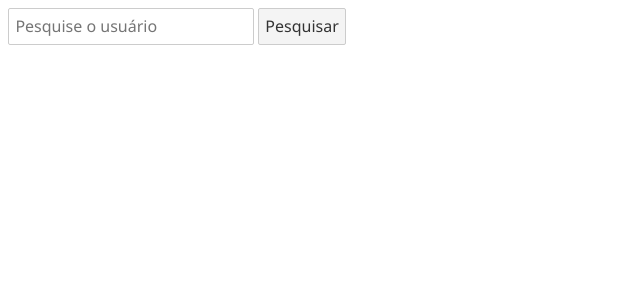
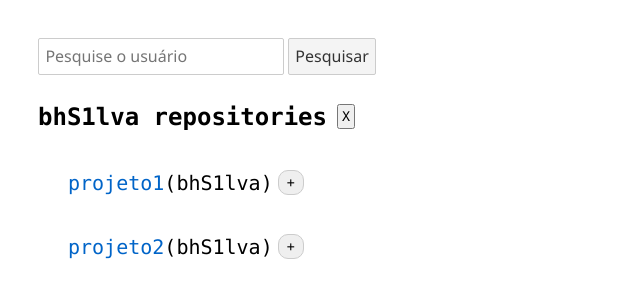
Before and after one commit to bhS1lva/Projeto-repo-keeper, a Svelte app: page / in a window 1280 px wide. Shown: the top 300 px of the page, without its empty margins (0-640 px from the left). Built offline with nearby package versions, Linux system fonts and the light colour scheme.

Commit message:
novos componentes adicionados para otimização

```diff
--- a/public/global.css
+++ b/public/global.css
@@ -1,5 +1,6 @@
 body {
 	font-family: "Segoe UI";
+	padding: 30px;
 }
 code {
 	font-size: 15px;
--- a/src/App.svelte
+++ b/src/App.svelte
@@ -1,18 +1,18 @@
 <script lang="ts">
 
-    import Repositories from "./components/Repositories/Repositories.svelte";
+    import Repositories from "./components/ListRepositories/ListRepositories.svelte";
     import SearchBar from "./components/SearchBar/SearchBar.svelte";
     import type IRepository from "./interfaces/IRepository";
 
 	let repos: IRepository[];
 
-	function filter(event: CustomEvent<IRepository[]>) {
+	function getEvent(event: CustomEvent<IRepository[]>) {
 		repos = event.detail
 	}
 </script>
 
 <main>
-	<header><SearchBar on:Response={filter}/></header>
+	<header><SearchBar on:Response={getEvent}/></header>
 	<div><Repositories repositories={repos}/></div>
 </main>
 
--- /dev/null
+++ b/src/components/ListRepositories/ListRepositories.svelte
@@ -0,0 +1,99 @@
+<script lang="ts">
+    import type IRepository from "../../interfaces/IRepository";
+    import Repository from "./Repository/Repository.svelte";
+
+    export let repositories: IRepository[] | null = null;
+    let role: boolean;
+    repositories = [
+        {name: 'projeto1', url:'www.google.com', owner: 'bhS1lva', id:1},
+        {name: 'projeto2', url:'www.google.com', owner: 'bhS1lva', id:2}
+    ]
+
+    let repoList: IRepository[] = [];
+
+    function manageList(repo: IRepository){
+        const index = repoList.findIndex(item => (item.id === repo.id));
+
+        if(index === -1){
+            repoList = [...repoList, repo];
+        } else {
+            repoList.splice(index, 1);
+            //this reassignment was made to trigger the reactivity of svelte
+            repoList = repoList;
+        }
+        role = !role
+    }
+
+    function clearSearch(){
+        repositories = null;
+    }
+
+</script>
+
+<div class="component-content">
+    {#if repositories}
+        <div>
+            <div class="title-box">
+                <h2>{repositories[0].owner} repositories</h2>
+                <button on:click={clearSearch}>X</button>
+            </div>
+            {#each repositories as repo}
+                <div class="listed-repository">
+                    <Repository {repo}/>
+                    <button class:remove-button={role} class="button" on:click={() => manageList(repo)}>+</button>
+                </div>
+            {/each}
+        </div>
+    {/if}
+    {#if repoList.length}
+        <div>
+            <h2>Saved repositories</h2>
+            <div class="saved-repositories">
+                {#each repoList as repo}
+                    <Repository {repo}/>
+                    <button class="button remove-button" on:click={() => manageList(repo)}>x</button>
+                {/each}
+            </div>
+        </div>
+    {/if}
+</div>
+
+<style>
+    *{
+        font-family: Consolas, "courier new";
+    }
+    .listed-repository{
+        display: flex;
+        align-items: center;
+        padding-left: 30px;
+        font-size: 20px;
+    }
+    .saved-repositories{
+        display: inline-flex;
+        align-items: center;
+        gap: 5px;
+    }
+    .component-content{
+        display: inline-flex;
+        gap: 50px;
+    }
+    .title-box{
+        display: inline-flex;
+        align-items: center;
+        gap: 10px;
+    }
+    .title-box button {
+        padding: 3px;
+    }
+    .button{
+        padding: 4px 8px;
+        border-radius: 10px;
+        margin-left: 5px;
+        border: 1px solid #ccc;
+        transition: 0.3s;
+    }
+    .remove-button{
+        background-color: pink;
+        transform: rotate(0.13turn);
+    }
+</style>
--- /dev/null
+++ b/src/components/ListRepositories/Repository/Repository.svelte
@@ -0,0 +1,21 @@
+<script lang="ts">
+    import type IRepository from "../../../interfaces/IRepository";
+
+    export let repo: IRepository;
+
+</script>
+
+<div>
+    <p><a href={repo.url}>{repo.name}</a><span>({repo.owner})</span></p>
+</div>
+
+<style>
+    a {
+        color: rgb(0,100,200);
+        text-decoration: none;
+    }
+
+    a:hover {
+        text-decoration: underline;
+    }
+</style>
--- a/src/components/Repositories/Repositories.svelte
+++ /dev/null
@@ -1,70 +0,0 @@
-<script lang="ts">
-    import type IRepository from "../../interfaces/IRepository";
-    import SavedRepositories from "./SavedRepositories/SavedRepositories.svelte";
-
-    export let repositories: IRepository[] | null = null;
-
-    let repoList: IRepository[] = [];
-
-    function addToList(repo: IRepository){
-        const index = repoList.findIndex(item => (item.id === repo.id));
-
-        if(index === -1){
-            repoList = [...repoList, repo];
-        } else {
-            repoList.splice(index, 1);
-            //this reassignment was made to trigger the reactivity of svelte
-            repoList = repoList;
-        }
-    }
-
-</script>
-
-<div>
-    {#if repositories}
-        <h2>{repositories[0].owner} repositories:</h2>
-        {#each repositories as repo}
-            <div class="repo">
-                <p>
-                    <a href={repo.url}>{repo.name}</a>
-                    <span>({repo.owner})</span>
-                </p>
-                <button class="add-button" on:click={() => addToList(repo)}>+</button>
-            </div>
-        {/each}
-    {/if}
-    {#if repoList.length}
-        <SavedRepositories list={repoList}/>
-    {/if}
-</div>
-
-<style>
-    *{
-        font-family: Consolas, "courier new";
-        padding-left: 10px;
-    }
-    .repo{
-        display: flex;
-        align-items: center;
-        padding-left: 30px;
-        font-size: 20px;
-    }
-    .add-button{
-        padding: 4px 8px;
-        border-radius: 10px;
-        margin-left: 5px;
-        border: 1px solid #ccc;
-    }
-    a {
-        color: rgb(0,100,200);
-        text-decoration: none;
-    }
-
-    a:hover {
-        text-decoration: underline;
-    }
-
-    a:visited {
-        color: rgb(0,80,160);
-    }
-</style>
--- a/src/components/Repositories/SavedRepositories/SavedRepositories.svelte
+++ /dev/null
@@ -1,17 +0,0 @@
-<script lang="ts">
-    import type IRepository from "../../../interfaces/IRepository";
-
-    export let list: IRepository[] = [];
-
-</script>
-
-<div>
-    <h2>Added repositories</h2>
-    {#each list as repo}
-        <p><a href={repo.url}>{repo.name}</a><span>({repo.owner})</span></p>
-    {/each}
-</div>
-
-<style>
-
-</style>
--- a/src/components/SearchBar/SearchBar.svelte
+++ b/src/components/SearchBar/SearchBar.svelte
@@ -43,6 +43,7 @@
     >
     <button type="submit">Pesquisar</button>
 </form>
+
 {#if status === 404}
     <code>Usuário não encontrado!</code>
 {/if}
```
